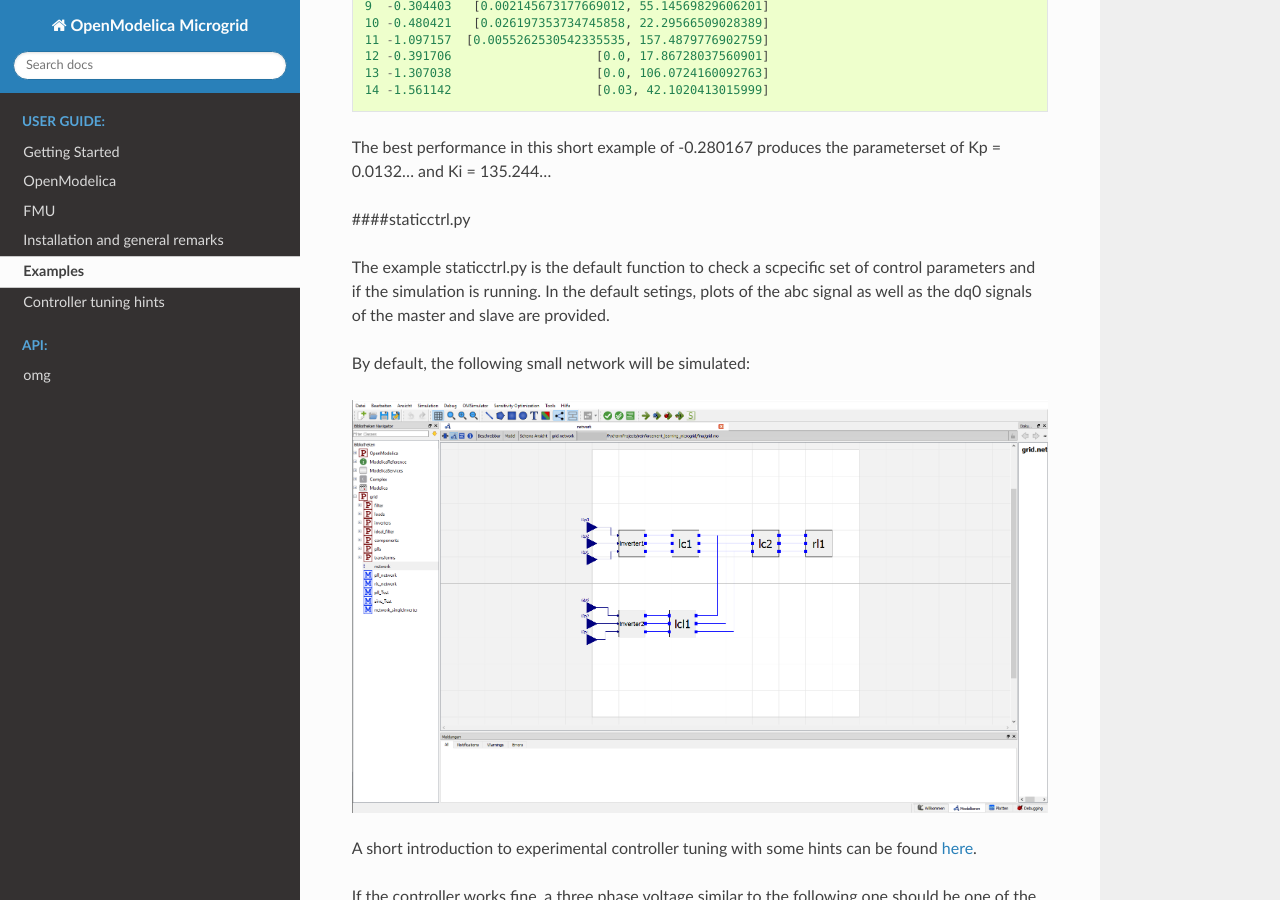
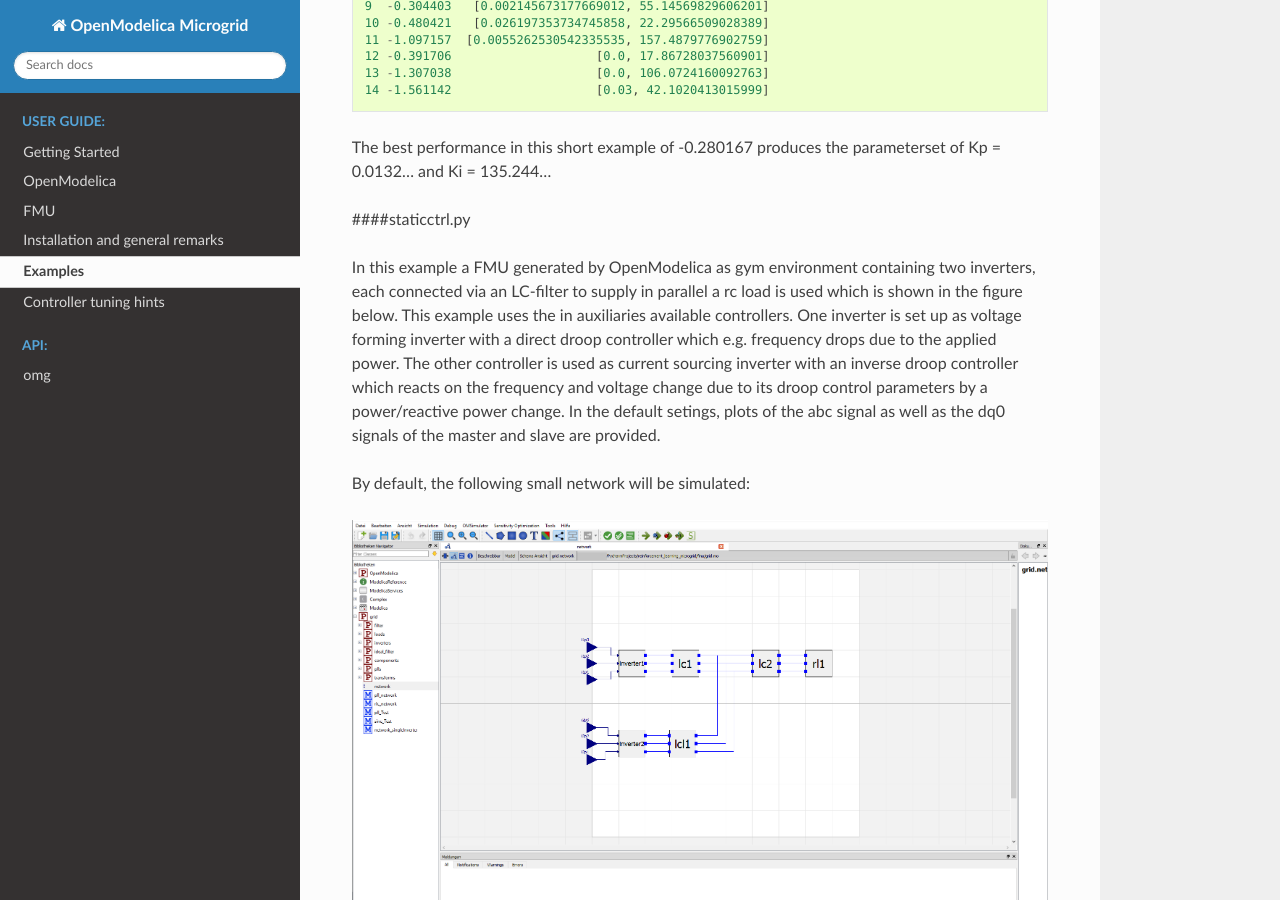
Before and after one commit to upb-lea/openmodelica-microgrid-gym, a Sphinx documentation site: the page built from docs/parts/user_guide/examples.md, in a window 1280 px wide and 900 px high, scrolled down 5344 px. Built offline with Sphinx 7.4.7 and the Read the Docs theme 2.0.0, drawn with Linux system fonts in a browser that asks for light colours.

Commit message:
Example indroduction added

```diff
--- a/docs/parts/user_guide/examples.md
+++ b/docs/parts/user_guide/examples.md
@@ -124,7 +124,12 @@ and Ki = 135.244...
 
 ####staticctrl.py
 
-The example staticctrl.py is the default function to check a scpecific set of control parameters and if the simulation is running.
+In this example a FMU generated by OpenModelica as gym environment containing two inverters, each connected via an
+ LC-filter to supply in parallel a rc load is used which is shown in the figure below.
+This example uses the in auxiliaries available controllers. One inverter is set up as voltage forming inverter with a
+direct droop controller which e.g. frequency drops due to the applied power. The other controller is used as current
+sourcing inverter with an inverse droop controller which reacts on the frequency and voltage change due to its droop
+control parameters by a power/reactive power change.
 In the default setings, plots of the abc signal as well as the dq0 signals of the master and slave are provided.
 
 By default, the following small network will be simulated:
```
